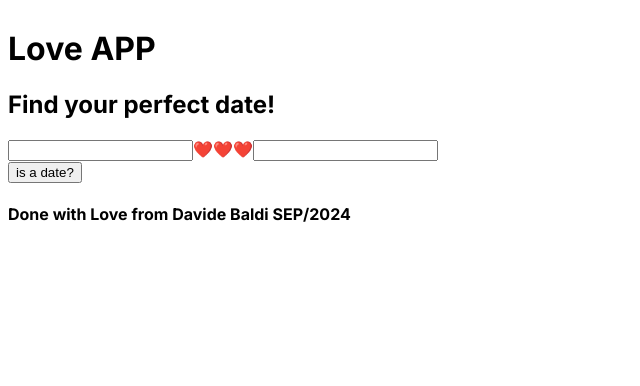
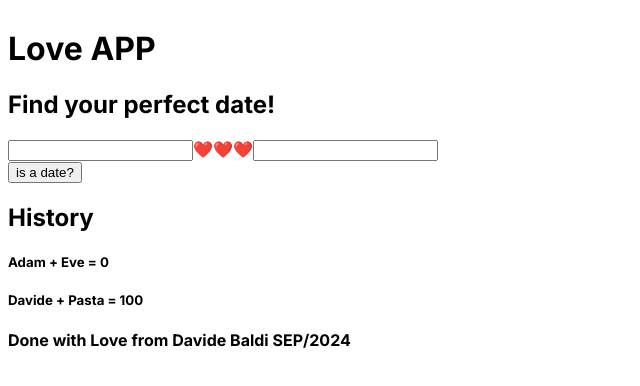
Before and after one commit to indiano881/love-app, a Next.js app: page / in a window 1280 px wide. Shown: the top 386 px of the page, without its empty margins (0-640 px from the left). Built offline with nearby package versions, Linux system fonts and the light colour scheme.

Commit message:
added some functionality

```diff
--- a/src/components/Form/index.tsx
+++ b/src/components/Form/index.tsx
@@ -1,9 +1,14 @@
 "use client";
 
-import { useState } from "react";
+import { Dispatch, SetStateAction, useState } from "react";
 import { calculateCompatibilityScore } from "../../../utils/function";
 
-const Form = () => {
+type FormProps = {
+  combinations: string[];
+  setCombinations: Dispatch<SetStateAction<string[]>>;
+};
+
+const Form = ({ combinations, setCombinations }: FormProps) => {
   const [name1, setName1] = useState<string>("");
   const [name2, setName2] = useState<string>("");
   const [number, setNumber] = useState<number | null>(null);
@@ -11,47 +16,52 @@ const Form = () => {
   const handleSubmit = (event: React.FormEvent<HTMLFormElement>) => {
     event.preventDefault();
 
-        console.log("name 1 is " + name1);
-        console.log("name 2 is " + name2);
+    if (name1 && name2) {
 
-        if (name1 && name2  && isNaN(name1) && isNaN(name2)) {
+      calculateCompatibilityScore(name1, name2, (newNumber: number) => {
+        setNumber(newNumber);
 
-            calculateCompatibilityScore(name1, name2, setNumber);
-        }
+
+        const newSingleInfo = `${name1} + ${name2} = ${newNumber}`;
+
+
+        setCombinations([...combinations, newSingleInfo]);
+      });
+
 
       setName1("");
       setName2("");
-
+    }
   };
 
   return (
     <form className="bg-pink" onSubmit={(e) => handleSubmit(e)}>
       <div className="">
-                <label htmlFor="name1" >
-
+        <label htmlFor="name1">
           <input
             type="text"
             id="name1"
             value={name1}
             data-testid="name1"
             onChange={(e) => setName1(e.target.value)}
-
           />
         </label>
         ❤️❤️❤️
-                <label htmlFor="name2" >
+        <label htmlFor="name2">
           <input
             type="text"
             id="name2"
             value={name2}
             data-testid="name2"
             onChange={(e) => setName2(e.target.value)}
-
           />
         </label>
       </div>
       <button type="submit">is a date?</button>
-            {number !== null && <p data-testid="score-message">Compatibility Score: {number}</p>}
+
+      {number !== null && (
+        <p data-testid="score-message">Compatibility Score: {number}</p>
+      )}
     </form>
   );
 };
--- /dev/null
+++ b/src/components/List/index.tsx
@@ -0,0 +1,16 @@
+type ListProps ={
+  combinations: string[]
+}
+
+const List = ({combinations}:ListProps) => {
+    return (
+      <div className="flex">
+        <h2>History</h2>
+        <div>
+          {combinations.map((item:string, index:number)=> <h5 key={index}>{item}</h5>)}
+        </div>
+      </div>
+    )
+};
+
+export default List
--- a/src/components/MainContent/index.tsx
+++ b/src/components/MainContent/index.tsx
@@ -4,15 +4,18 @@ import { useState } from "react";
 
 
 import Form from "../Form";
+import List from "../List";
 
 
 const MainContent = () => {
-
+    const [combinations, setCombinations]=useState<string[]>(["Adam + Eve = 0", "Davide + Pasta = 100"])
 
     return (
         <div className="grow bg-red-400">
 
-          <Form />
+          <Form combinations={combinations} setCombinations={setCombinations}/>
+
+          <List  combinations={combinations}/>
         </div>
     )
 };
```
Lines whose indentation alone changed are shown as unchanged.
